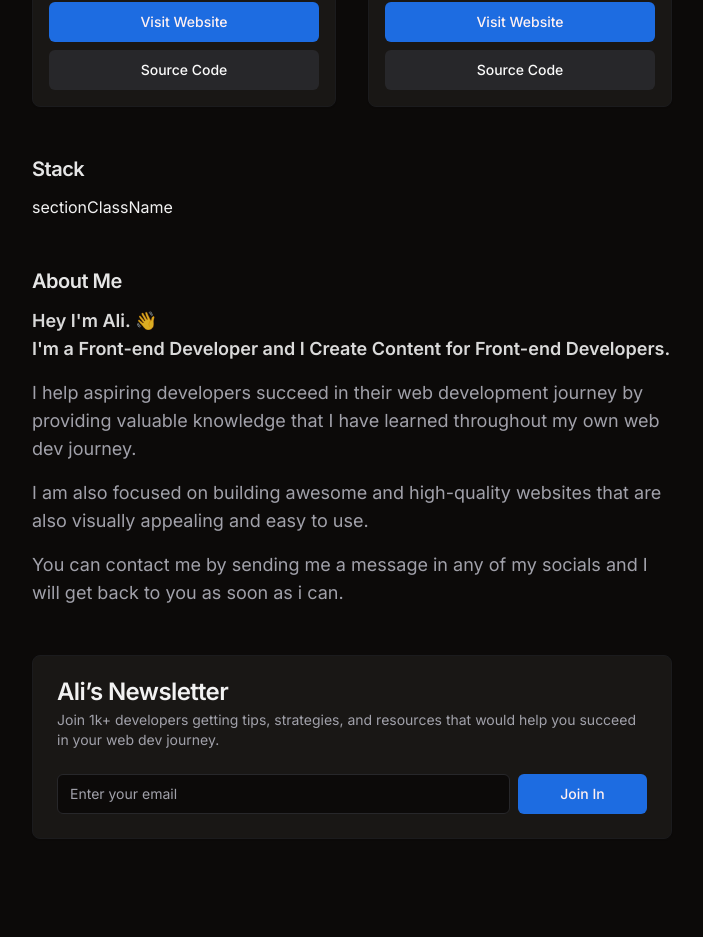
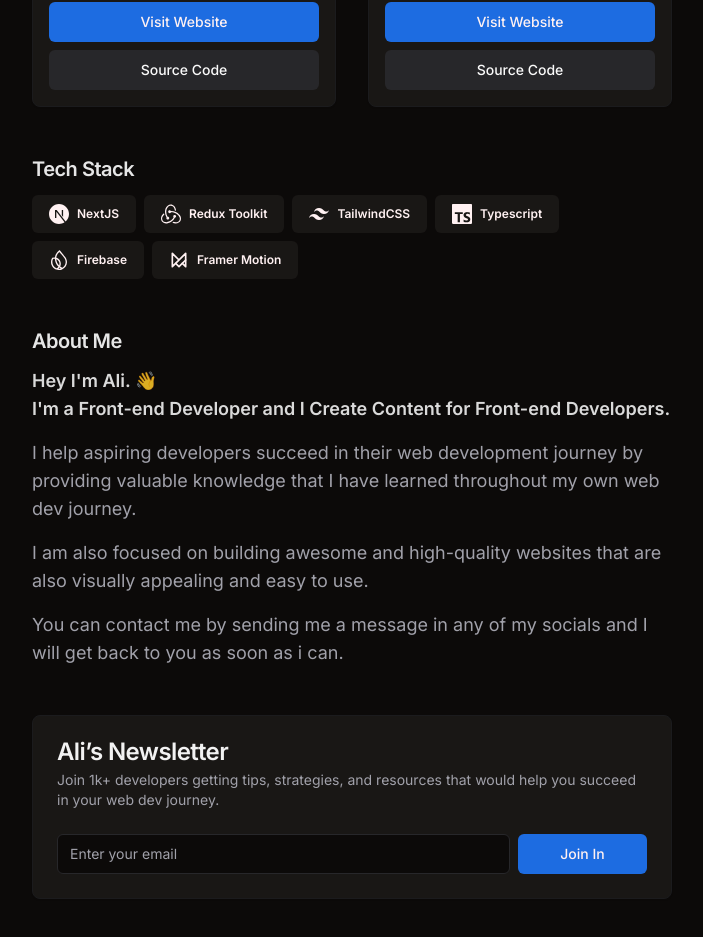
Before and after one commit to alicalimli/alicalimli-v2, a Next.js app: page / in a window 1280 px wide. Shown: the part 1843-2780 px from the top of the page, without its empty margins (288-991 px from the left). Built offline with nearby package versions, Linux system fonts and the light colour scheme.

Commit message:
added tech stack

```diff
--- a/data.ts
+++ b/data.ts
@@ -1,4 +1,12 @@
+import {
+  SiFirebase,
+  SiNextdotjs,
+  SiRedux,
+  SiTailwindcss,
+  SiTypescript,
+} from "react-icons/si";
 import { ItemProps } from "./components/item-card/ItemCard";
+import { TbBrandFramerMotion } from "react-icons/tb";
 
 export const projects: ItemProps[] = [
   {
@@ -66,3 +74,36 @@
     thumbnail: "/products/webdevvisuals.png",
   },
 ];
+
+export const techStack = [
+  {
+    name: "NextJS",
+    Icon: SiNextdotjs,
+    tooltip: "JavaScript Framework",
+  },
+  {
+    name: "Redux Toolkit",
+    Icon: SiRedux,
+    tooltip: "State Management",
+  },
+  {
+    name: "TailwindCSS",
+    Icon: SiTailwindcss,
+    tooltip: "CSS Framework",
+  },
+  {
+    name: "Typescript",
+    Icon: SiTypescript,
+    tooltip: "JavaScript Extension",
+  },
+  {
+    name: "Firebase",
+    Icon: SiFirebase,
+    tooltip: "Application Backend",
+  },
+  {
+    name: "Framer Motion",
+    Icon: TbBrandFramerMotion,
+    tooltip: "Complex Animations & Transitions",
+  },
+];
--- a/sections/stack/stack-section.tsx
+++ b/sections/stack/stack-section.tsx
@@ -1,9 +1,36 @@
 import Section from "@/components/section/section";
+import { Badge } from "@/components/ui/badge";
+import {
+  Tooltip,
+  TooltipContent,
+  TooltipProvider,
+  TooltipTrigger,
+} from "@/components/ui/tooltip";
+import { techStack } from "@/data";
 
 const StackSection = () => {
+  const renderTechs = techStack.map(({ name, Icon, tooltip }) => (
+    <li key={name}>
+      <TooltipProvider delayDuration={0}>
+        <Tooltip>
+          <TooltipTrigger asChild>
+            <Badge className="p-4 xs:p-2 xs:px-4 xs:w-fit flex items-center gap-2 bg-card rounded-md">
+              <Icon className="w-5 h-5" /> <h6 className="text-md">{name}</h6>
+            </Badge>
+          </TooltipTrigger>
+          <TooltipContent>
+            <p>{tooltip}</p>
+          </TooltipContent>
+        </Tooltip>
+      </TooltipProvider>
+    </li>
+  ));
+
   return (
-    <Section title="Stack">
-      <div>sectionClassName</div>
+    <Section title="Tech Stack">
+      <ul className="grid grid-cols-2 xs:flex gap-2 flex-wrap">
+        {renderTechs}
+      </ul>
     </Section>
   );
 };
```
